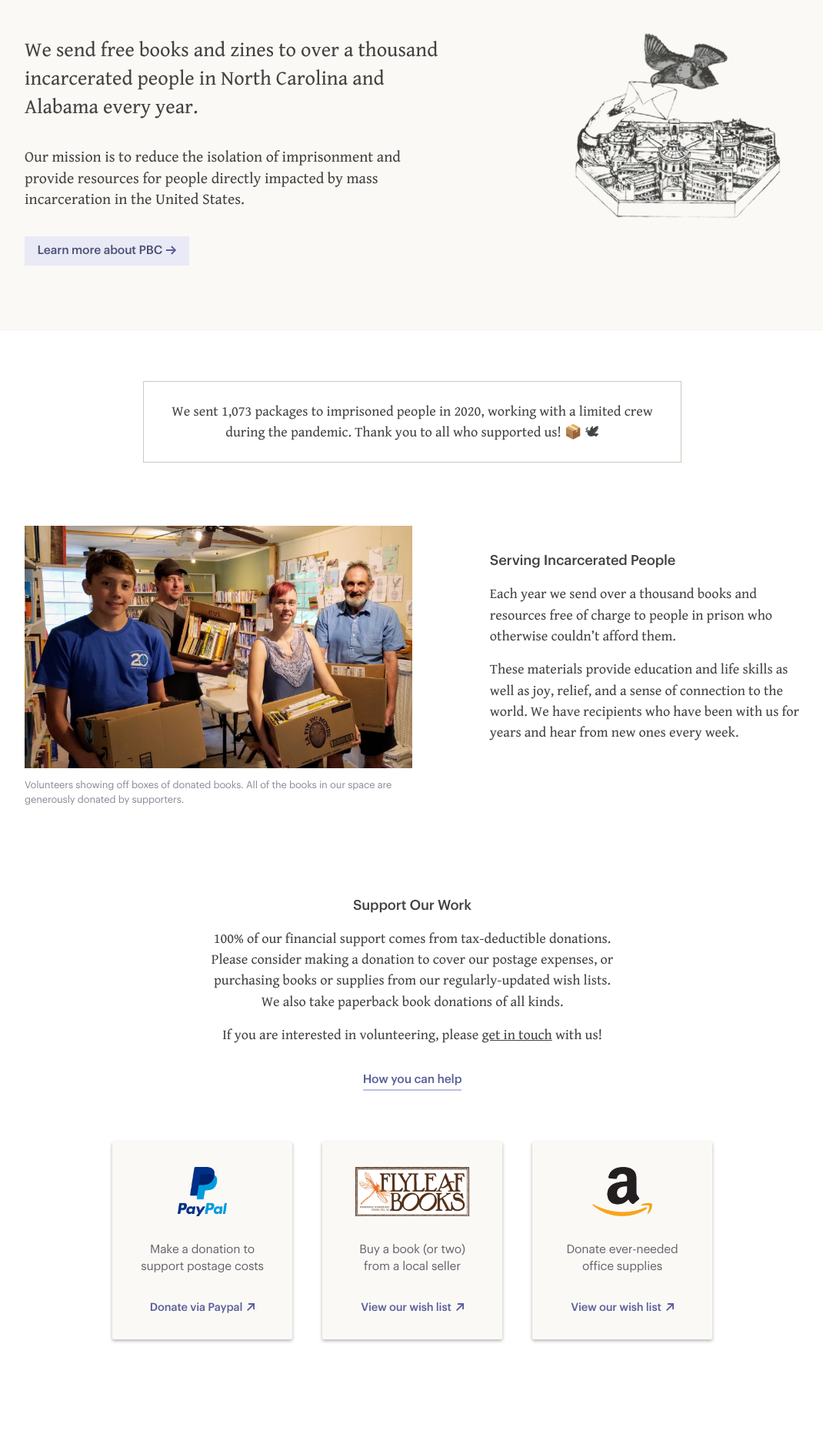
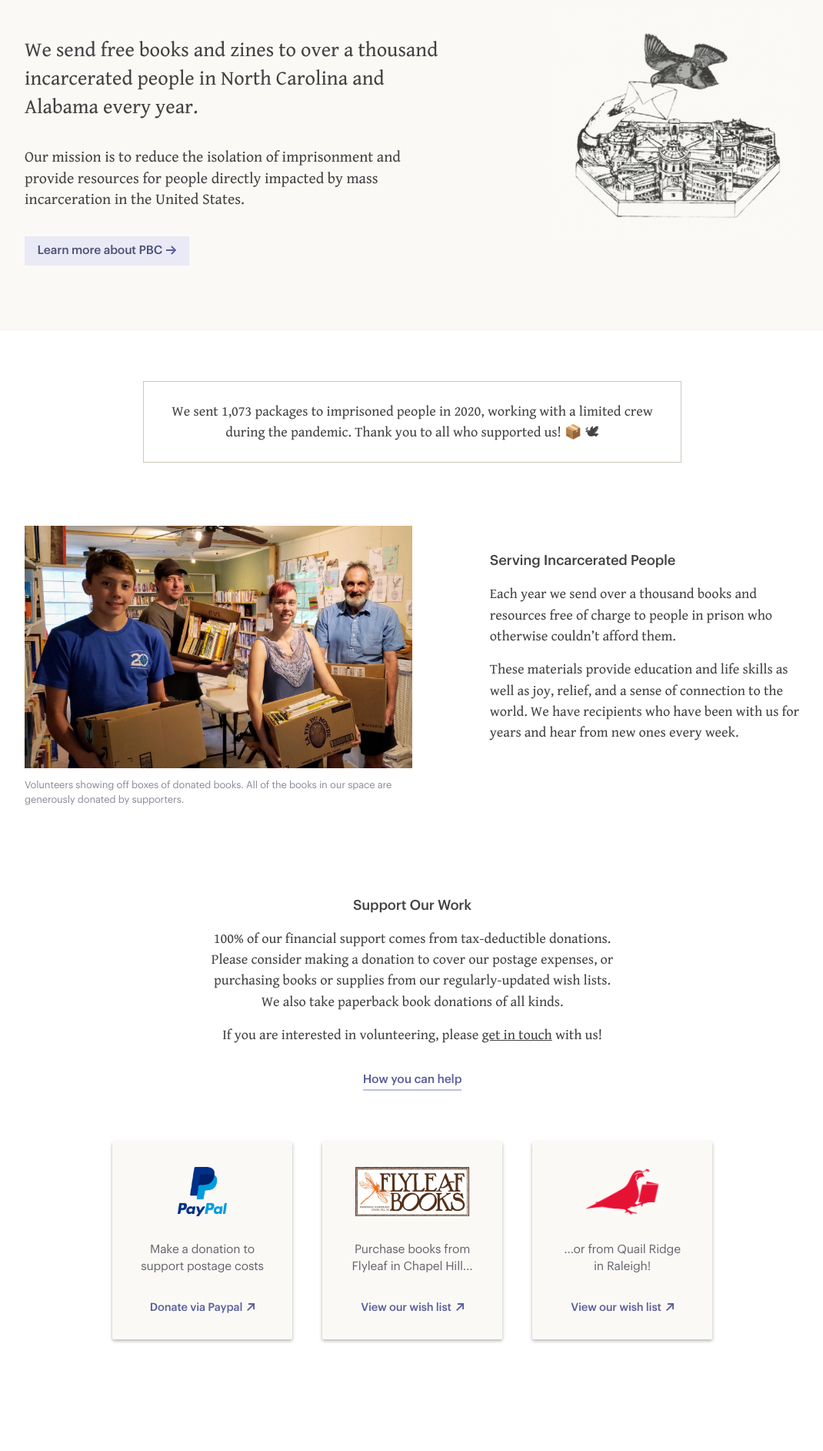
Before and after one commit to prisonbookscollective/prisonbookscollective.github.io, a Jekyll site: the page built from index.html, in a window 1280 px wide. Shown: the part 83-1968 px from the top of the page at 77% size, without its empty margins (104-1174 px from the left). Built offline with Jekyll 4.4.1, drawn with Linux system fonts in a browser that asks for light colours; grey boxes are pictures that could not be loaded.

Commit message:
Adds Quail Ridge links

```diff
--- a/_config.yml
+++ b/_config.yml
@@ -10,6 +10,7 @@ twitter_link: https://www.twitter.com/NCPrisonBooks
 instagram_link: https://www.instagram.com/prisonbookscollective
 facebook_link: https://www.facebook.com/prisonbookscollective
 flyleaf_wishlist: https://www.flyleafbooks.com/wishlist/256
+quailRidge_wishlist: https://www.quailridgebooks.com/wishlist/1863
 amazon_wishlist: https://www.amazon.com/gp/registry/wishlist/RMMK6YRO4PXV
 
 zine_catalog: /img/resource-zine-catalog-2020.pdf
--- a/index.html
+++ b/index.html
@@ -35,12 +35,12 @@ title: Home
 		</a>
 		<a class="support-link" href="{{ site.flyleaf_wishlist }}">
 			<img src="/img/logo-flyleaf.jpg" alt="Flyleaf bookshop logo">
-			<p>Buy a book (or two) from a local seller</p>
+			<p>Purchase books from Flyleaf in Chapel Hill...</p>
 			<p class="pseudo-link">View our wish list</p>
 		</a>
-		<a class="support-link" href="{{ site.amazon_wishlist }}">
-			<img src="/img/logo-amazon.png" alt="Amazon logo">
-			<p>Donate ever-needed office supplies</p>
+		<a class="support-link" href="{{ site.quailRidge_wishlist }}">
+			<img src="/img/logo-quail-ridge.png" alt="Quail Ridge bookshop logo">
+			<p>...or from Quail Ridge in Raleigh!</p>
 			<p class="pseudo-link">View our wish list</p>
 		</a>
 	</div>
--- a/styles/sass/base.scss
+++ b/styles/sass/base.scss
@@ -179,10 +179,16 @@ a {
   }
 
   &.link-set {
+    margin-bottom: 1.5rem;
     margin-left: 2rem;
 
     @media all and (max-width: $break-small) { margin-left: 1rem; }
-   }
+
+    &.last {
+      margin-bottom: 0;
+      margin-left: 0;
+    }
+  }
 } // a
 
 
```
Also changed, not shown: support-us.md (+2 -1 lines), img/logo-quail-ridge.png (added).
